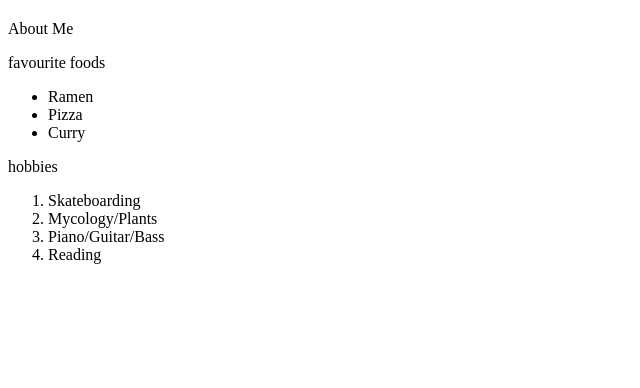
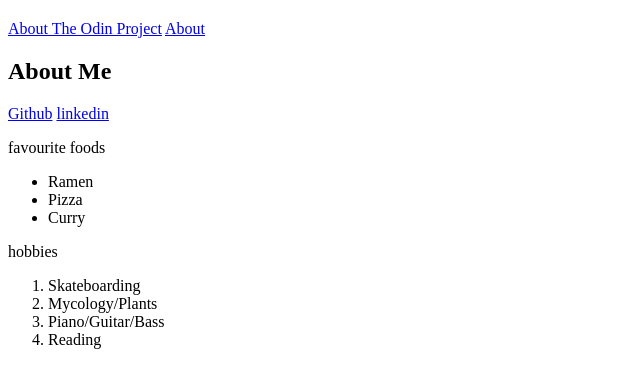
Before and after one commit to SamirA041/Websites, a plain HTML site: page index.html in a window 1280 px wide. Shown: the part 60-448 px from the top of the page, without its empty margins (0-640 px from the left). Drawn offline with Linux system fonts and the light colour scheme.

Commit message:
connecting 2 pages

```diff
--- a/index.html
+++ b/index.html
@@ -7,7 +7,12 @@
 </head>
 <body>
     <h1><strong>My Portfolio </strong></h1>
-    <p> About Me</p>
+    <a href="https://www.theodinproject.com/about">About The Odin Project</a>
+
+    <a href="about.html">About</a>
+    <h2> About Me</h2>
+    <a href="https://github.com/bananabread04" target="_blank" rel="noopener noreferrer">Github</a>
+    <a href="https://www.linkedin.com/in/samir-ahmed-56ba45252/" target="_blank" rel="noopener noreferrer">linkedin</a>
     <p> favourite foods</p>
     <ul>
         <li>Ramen</li>
```
Also changed, not shown: about.html (added).
